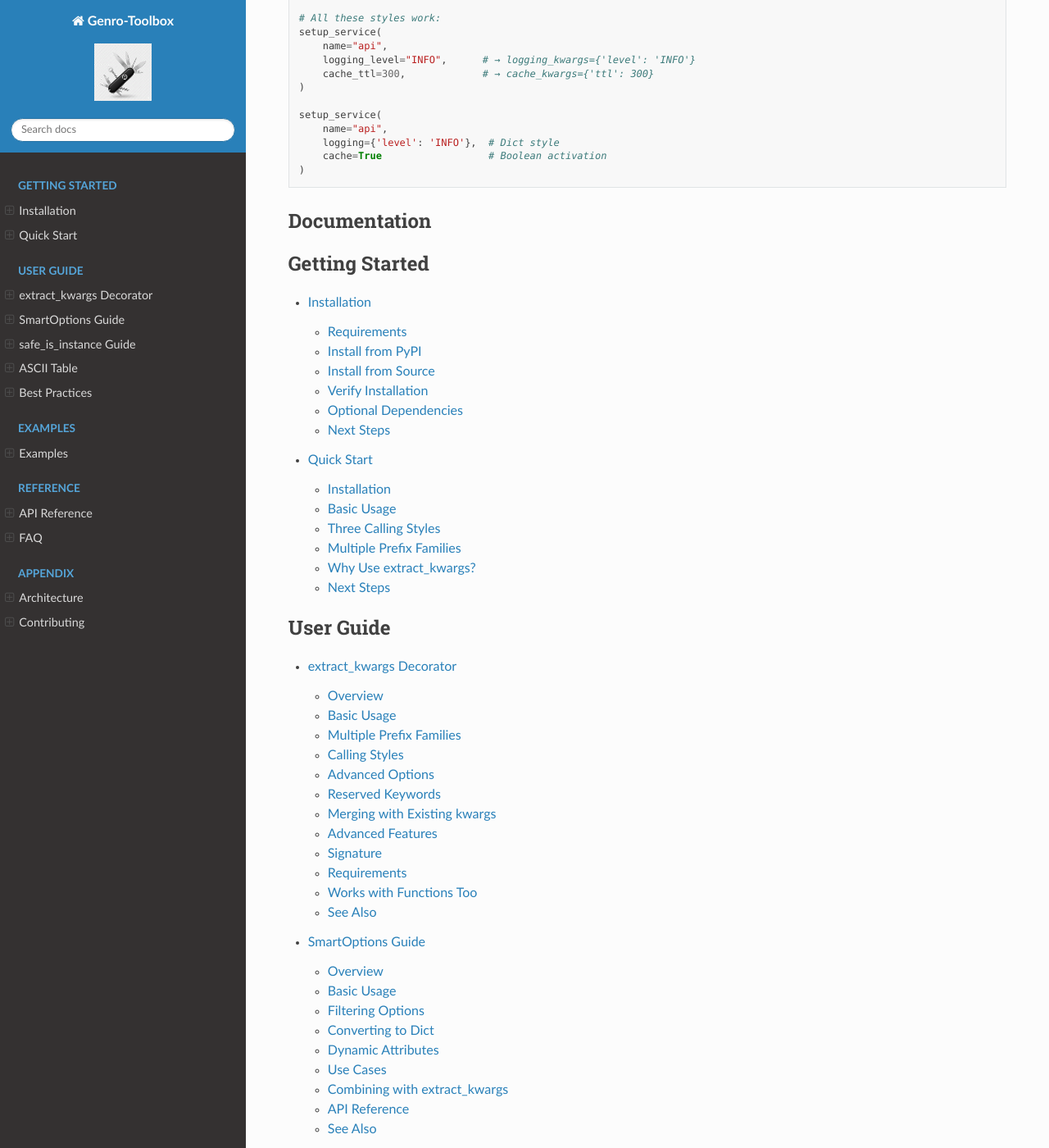
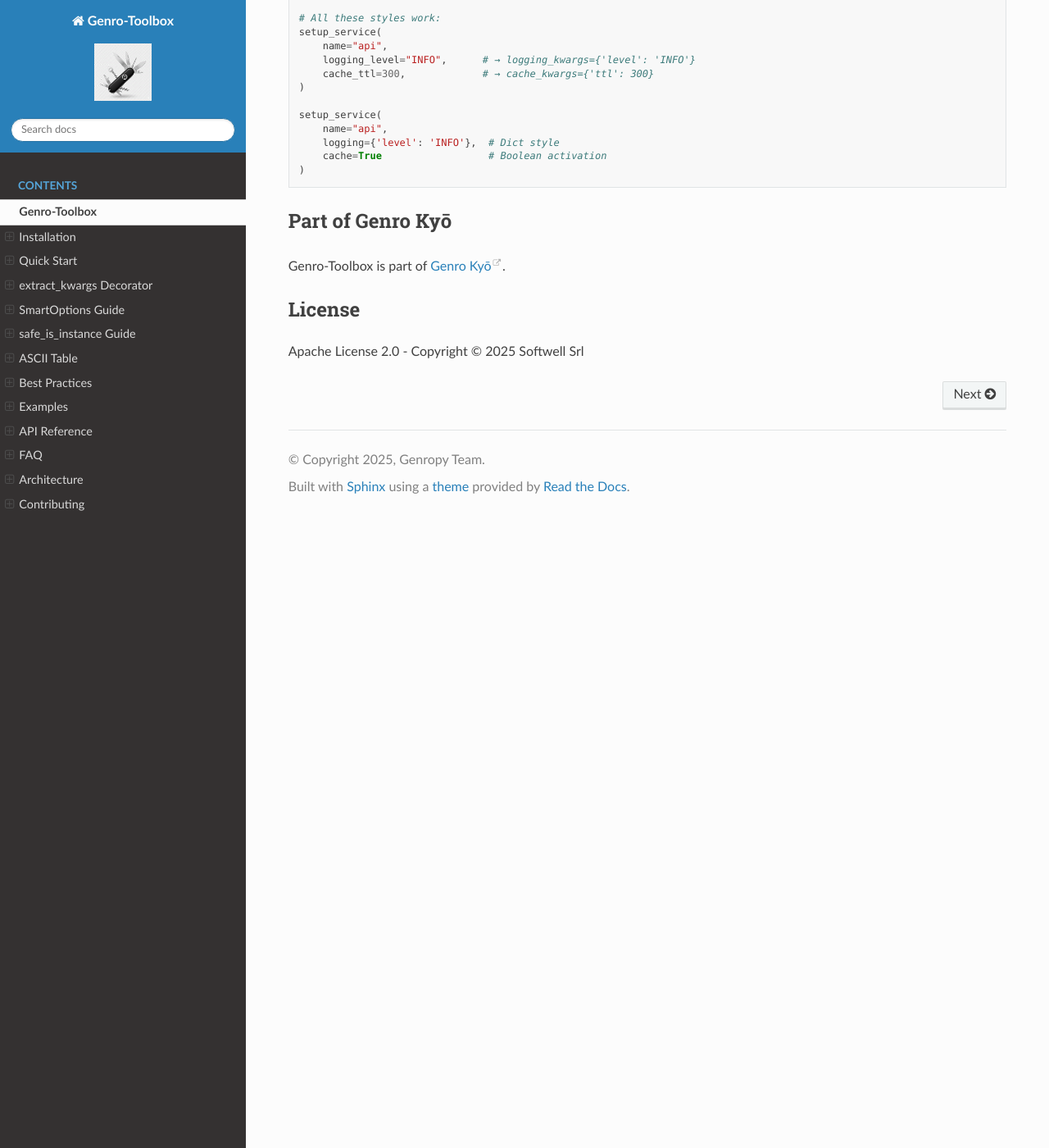
Before and after one commit to genropy/genro-toolbox, a Sphinx documentation site: the page built from docs/index.md, in a window 1280 px wide and 1400 px high, scrolled down 928 px. Shown: the whole window at 82% size. Built offline with Sphinx 7.4.7 and the Read the Docs theme 3.1.0, drawn with Linux system fonts in a browser that asks for light colours; some of the changed text lies outside the part shown.

Commit message:
docs: simplify toctree with hidden directive

````diff
--- a/docs/index.md
+++ b/docs/index.md
@@ -43,46 +43,22 @@ setup_service(
 )
 ```
 
-## Documentation
-
 ```{toctree}
 :maxdepth: 2
-:caption: Getting Started
+:caption: Contents
+:hidden:
 
+self
 user-guide/installation
 user-guide/quickstart
-```
-
-```{toctree}
-:maxdepth: 2
-:caption: User Guide
-
 user-guide/extract-kwargs
 user-guide/smart-options
 user-guide/safe-is-instance
 user-guide/ascii-table
 user-guide/best-practices
-```
-
-```{toctree}
-:maxdepth: 2
-:caption: Examples
-
 examples/index
-```
-
-```{toctree}
-:maxdepth: 2
-:caption: Reference
-
 api/reference
 faq
-```
-
-```{toctree}
-:maxdepth: 2
-:caption: Appendix
-
 appendix/architecture
 appendix/contributing
 ```
````
